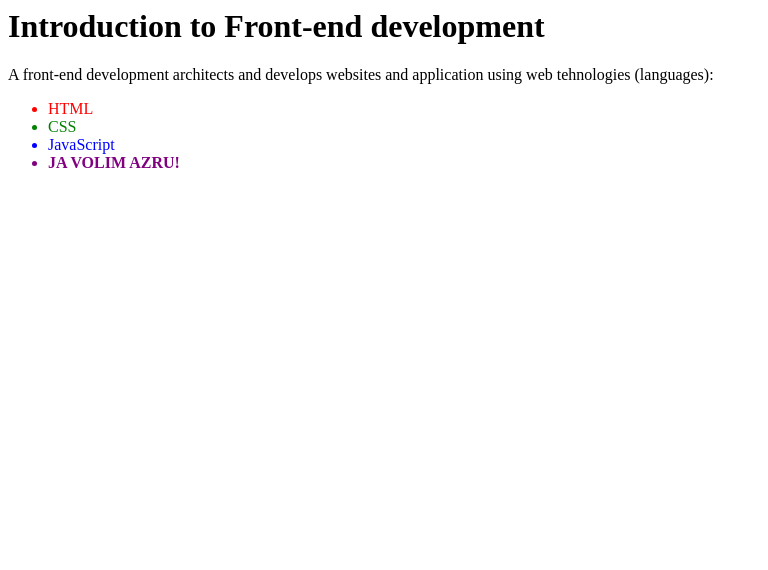
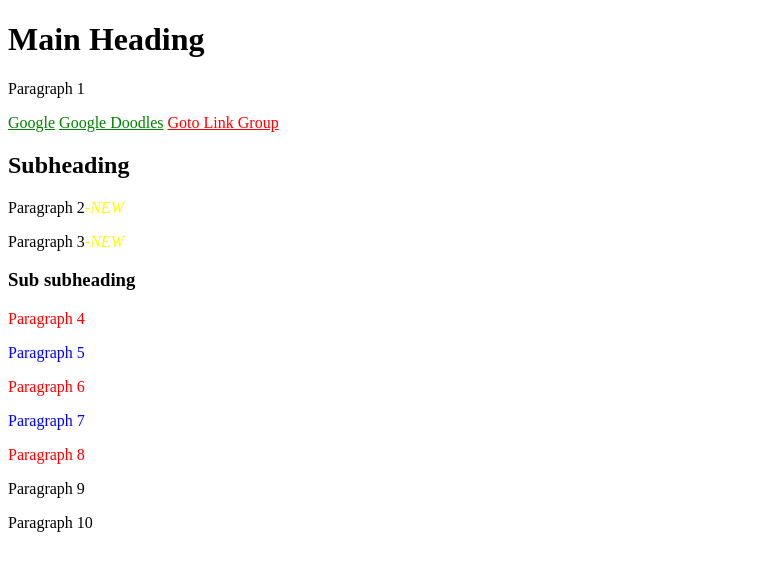
Before and after one commit to Azmin16/front-end-development, a plain HTML site: page index.html in a window 1280 px wide. Shown: the whole page, without its empty margins (0-768 px from the left). Drawn offline with Linux system fonts and the light colour scheme.

Commit message:
Add files via upload

```diff
--- a/index.html
+++ b/index.html
@@ -1,9 +1,35 @@
-<h1>Introduction to Front-end development</h1>
-<p>A front-end development architects and develops websites and application using web
-tehnologies (languages):</p>
-<ul>
-<li style="color: red;">HTML</li>
-<li style="color: green;">CSS</li>
-<li style="color: blue;">JavaScript</li>
-<li style="color: purple;"><b>JA VOLIM AZRU!<b></li>
-</ul>
+<!DOCTYPE html>
+<html lang="en">
+
+<head>
+    <meta charset="UTF-8">
+    <title>Advanced CSS - Assignment 1</title>
+    <link rel="stylesheet" href="style.css">
+</head>
+
+<body>
+    <h1>Main Heading</h1>
+    <p>Paragraph 1</p>
+    <a href="https://www.google.com/">Google</a>
+    <a href="https://www.google.com/doodles">Google Doodles</a>
+    <a href="https://www.link-group.eu/" target="_blank">Goto Link Group</a>
+    <div id="first-div">
+        <h2>Subheading</h2>
+        <p>Paragraph 2</p>
+        <p>Paragraph 3</p>
+    </div>
+        <div id="second-div">
+            <h3>Sub subheading</h3>
+            <p>Paragraph 4</p>
+            <p>Paragraph 5</p>
+            <p>Paragraph 6</p>
+            <p>Paragraph 7</p>
+            <p>Paragraph 8</p>
+        </div>
+    <p>Paragraph 9</p>
+    <div class="p10">
+    <p>Paragraph 10</p>
+    </div>
+</body>
+
+</html>
--- /dev/null
+++ b/style.css
@@ -0,0 +1,20 @@
+a[target="_blank"] {
+    color: red;
+}
+a[href^="https://www.google.com/"] {
+    color: green;
+}
+.p10 :hover {
+   font-style: italic;
+}
+#second-div p:nth-child(odd) {
+    color: blue;
+}
+#second-div p:nth-child(even) {
+    color: red;
+}
+#first-div p:after{
+    content: "-NEW";
+    color: yellow;
+    font-style: italic;
+}
```
